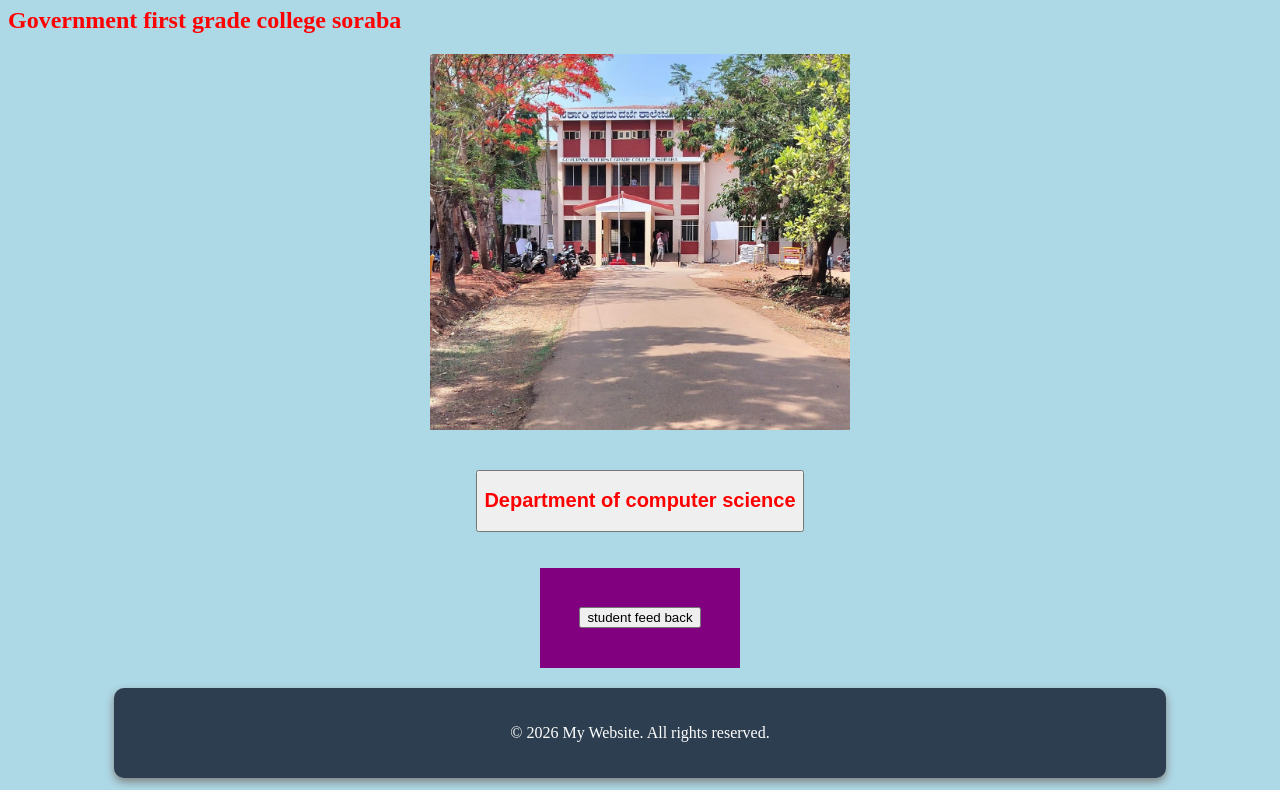
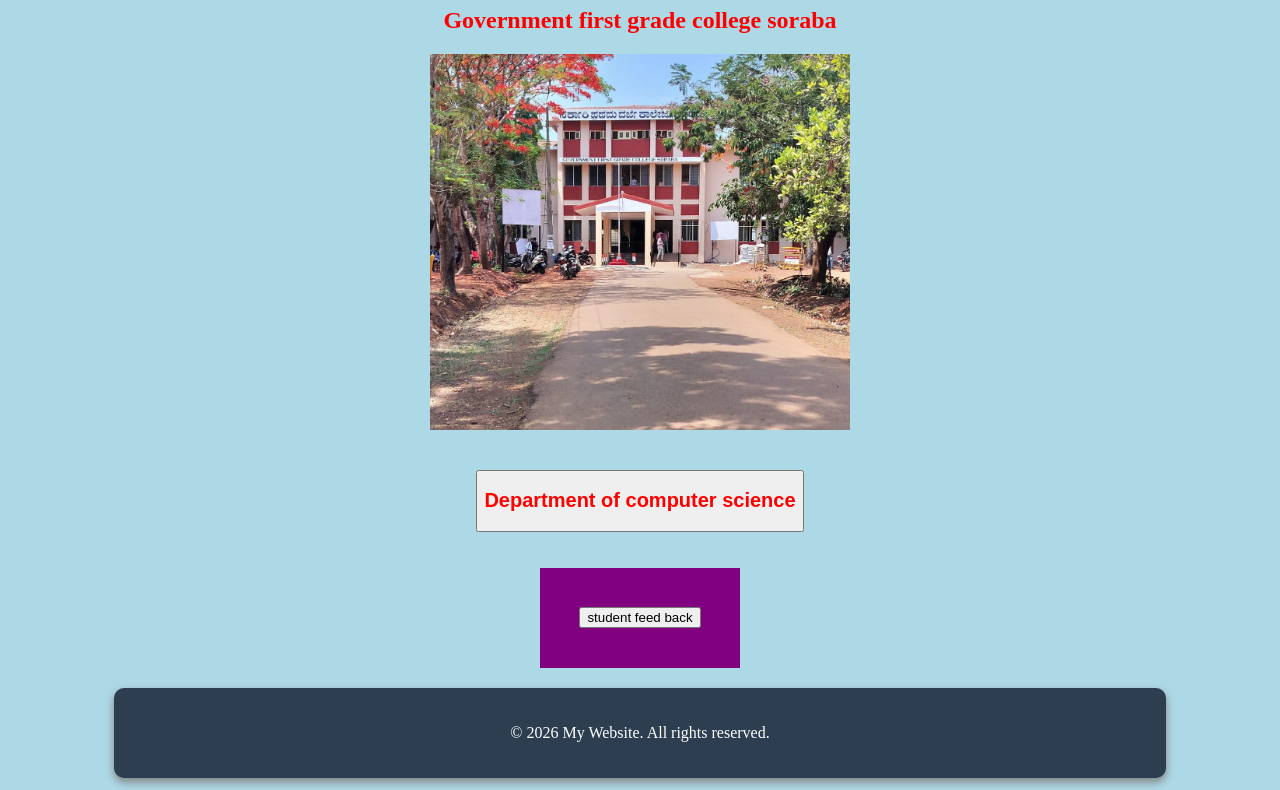
Before and after one commit to pawarsudeep8217-code/Sudeeps-project, a plain HTML site: page index.html in a window 1280 px wide. Shown: the part 187-977 px from the top of the page. Drawn offline with Linux system fonts and the light colour scheme.

Commit message:
Update index.html

```diff
--- a/index.html
+++ b/index.html
@@ -13,7 +13,7 @@
 <body>
 
   <center><img src="Logo.png" width="150px"></img></center>
-  <tittle><h2>Government first grade college soraba</h2></tittle>
+ <center><tittle><h2>Government first grade college soraba</h2></tittle></center>
   <body style="background-color:lightblue">
 
     <center><img src="clg img.jpg" width ="420px"></img></center>
```
